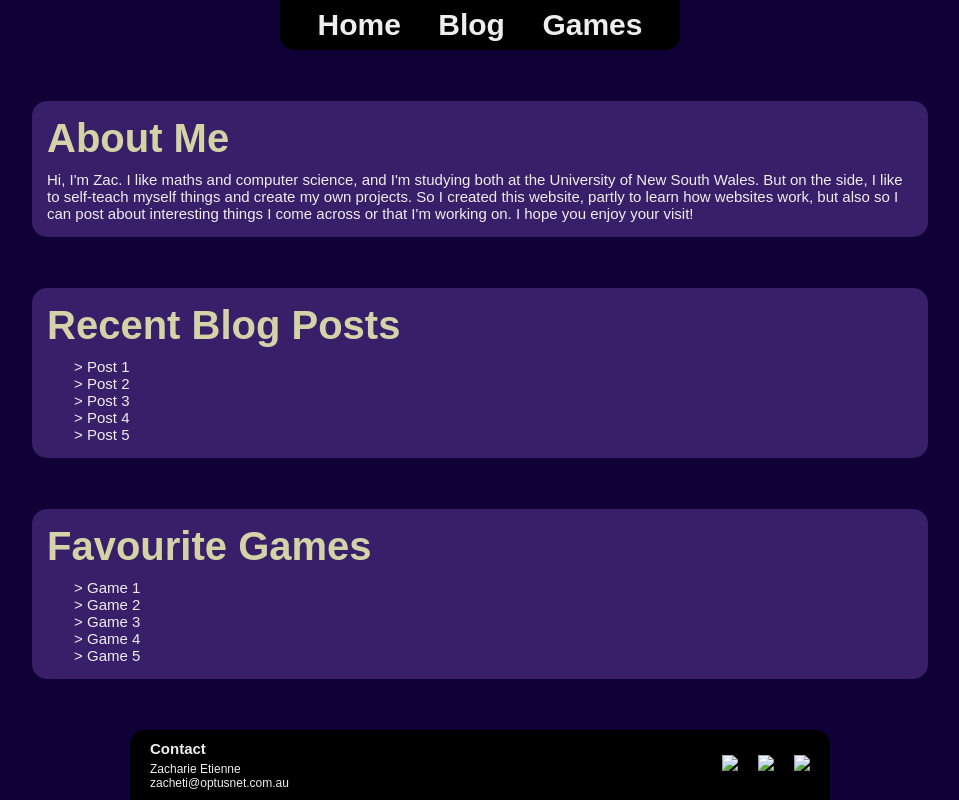
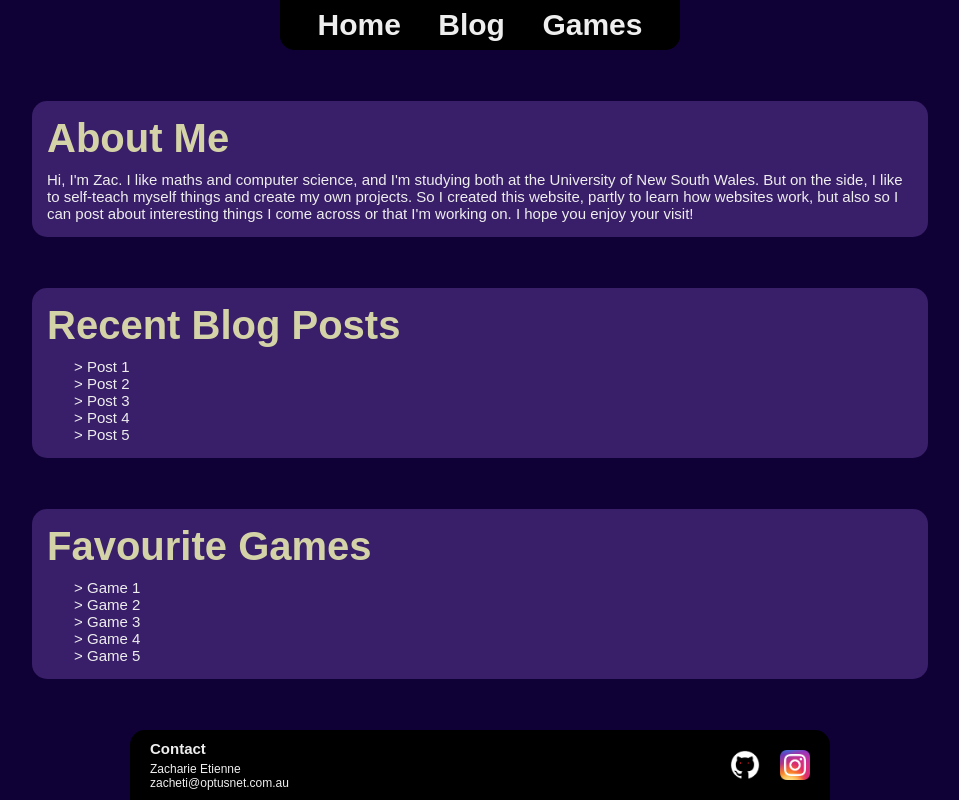
Before and after one commit to Shinj1GetInTheRobot/zen-web, a plain HTML site: page index.html in a window 1280 px wide. Shown: the whole page, without its empty margins (160-1119 px from the left). Drawn offline with Linux system fonts and the light colour scheme.

Commit message:
Fixed up CSS for socials icons on homepage

```diff
--- a/index.html
+++ b/index.html
@@ -58,9 +58,8 @@
         </div>
         <div class="socials">
             <ul class="list">
-                <li><img src="Github"></li>
-                <li><img src="Discord"></li>
-                <li><img src="Instagram"></li>
+                <li><a href="https://github.com/Shinj1GetInTheRobot" target="_blank"><img class="icon" src="./images/github-icon.png"></a></li>
+                <li><a href="https://www.instagram.com/zacharieetienne1/" target="_blank"><img class="icon" src="./images/instagram-icon.png"></a></li>
             </ul>
         </div>
     </div>
--- a/styles/index.css
+++ b/styles/index.css
@@ -95,6 +95,17 @@ body {
     gap: 20px;
 }
 
+
+.footer-bar .socials .list li a {
+    display: flex;
+    align-items: center;
+}
+
+.icon {
+    width: 30px;
+    height: auto;
+}
+
 a {
     color: #eee;
     text-decoration: none;
```
